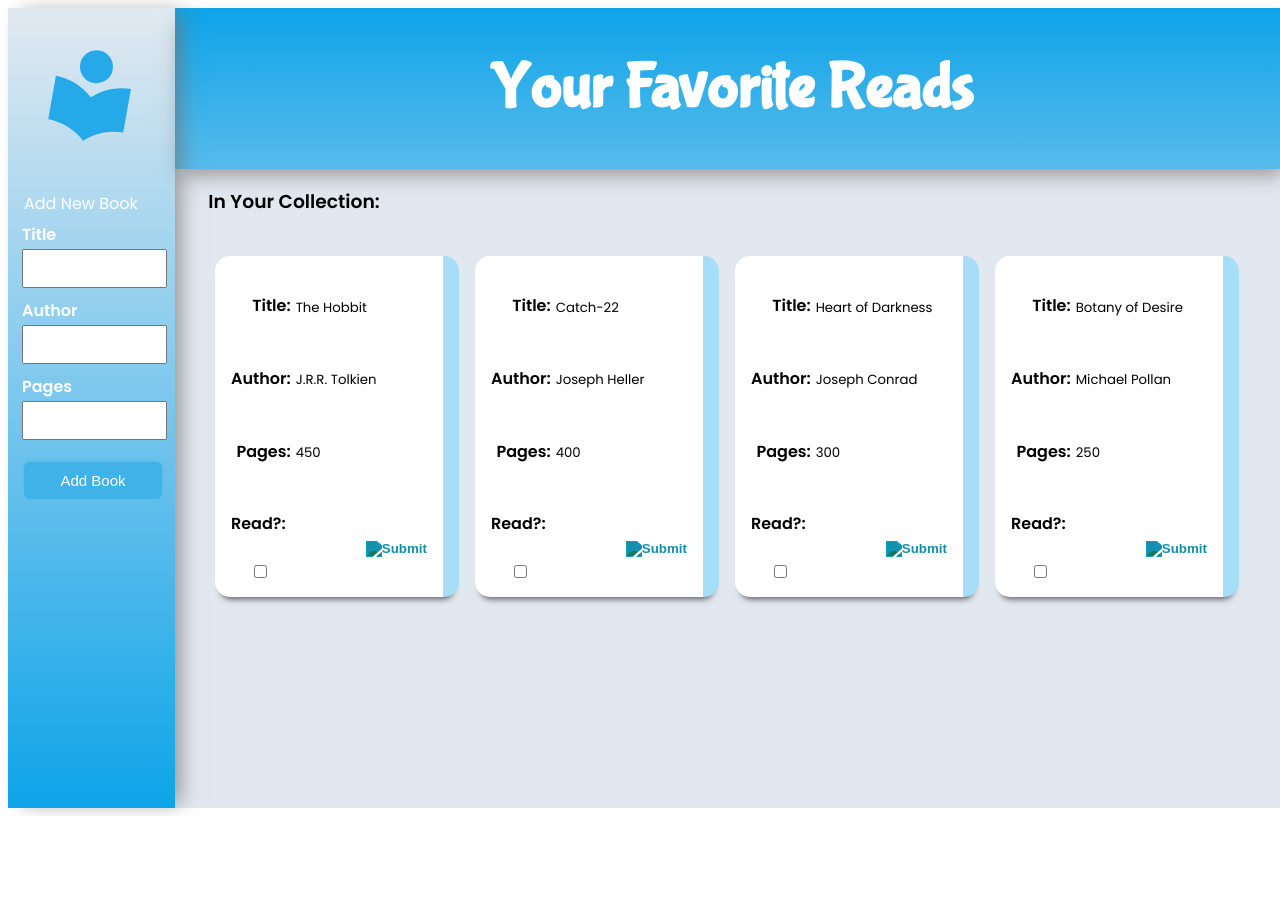
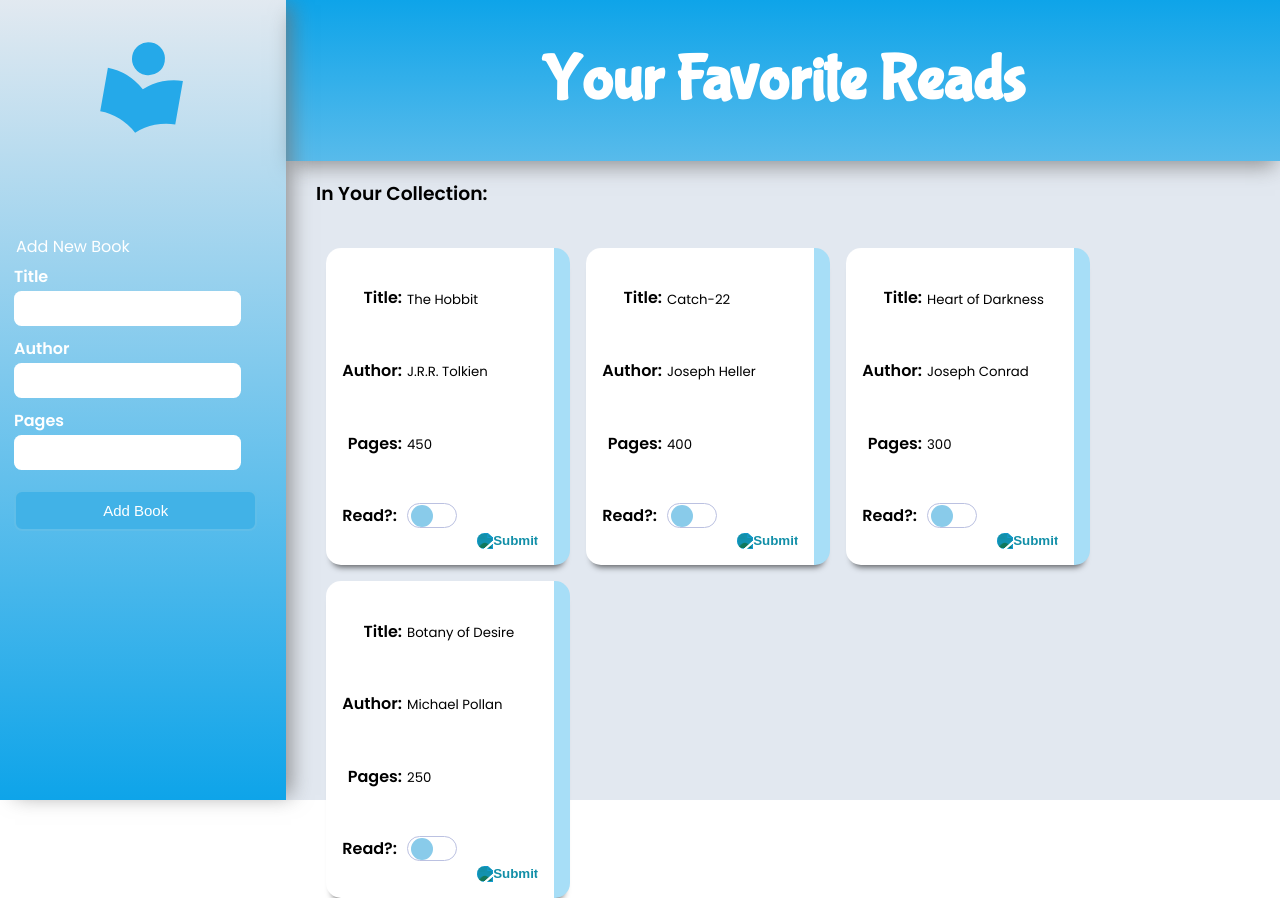
Before and after one commit to JustWaveThings/library, a plain HTML site: page index.html in a window 1280 px wide. Before the commit the page ends 816 px from the top, so only its background shows below. Drawn offline with Linux system fonts and the light colour scheme.

Commit message:
Adjust body, other css to improve site behavior when collapsed

```diff
--- a/style.css
+++ b/style.css
@@ -1,4 +1,12 @@
 @import url('https://fonts.googleapis.com/css2?family=Bubblegum+Sans&family=Poppins:wght@100;300;400;600&display=swap');
+
+
+
+
+body{
+    margin: 0;
+    padding: 0;
+}
 
 label,
 form-control input,
@@ -22,6 +30,7 @@ p,
 }
 
 
+
 input,
 select,
 label,
@@ -29,6 +38,8 @@ label,
     font-weight: 600;
     color: white;
     max-width: 85%;
+    border-radius: 1ch;
+    border: #0ea4e9;
 }
 
 legend {
@@ -72,10 +83,11 @@ p.tag-text {
     grid-template-columns: 1fr;
     grid-template-rows: 1fr;
     box-shadow: 0 10px 20px -5px rgba(115, 115, 115, 0.75);
+    min-width:  max-content;
 }
 .sidebar {
     grid-area: 1 / 1 / 4 / 2;
-
+    min-width: max-content;
     background-image: linear-gradient(#e1edf23f,#0ea4e9);
 
     display: grid;
@@ -105,6 +117,8 @@ p.tag-text {
     justify-self: center;
     color: white;
     font-size: 4rem;
+    padding-left: 10px;
+    padding-right: 10px;
 }
 
 .main {
@@ -125,6 +139,7 @@ p.tag-text {
     display: flex;
     flex-wrap: wrap;
     gap: 1rem;
+    min-width: min-content;
 
 }
 
@@ -283,7 +298,7 @@ fieldset {
 
 /* read toggle button  */
 
-.toggle-button {
+ .checkbox {
     grid-row: 4/5;
     grid-column: 2/3;
     justify-self: left;
@@ -309,29 +324,27 @@ fieldset {
     transition: all 0.3s cubic-bezier(1, 0.85, 0.32, 1.2);
 }
 
-.toggle-button::after {
+.checkbox::after {
     content: "";
 
     position: absolute;
     left: 3px;
     top: .5px;
-
-
     width: 22px;
     height: 22px;
     background-color: #89cbea;
     border-radius: 50%;
-
     transform: translateX(0);
-
     transition: all 0.6s cubic-bezier(0.2, 0.85, 0.32, 1.2);
 }
 
-.toggle-button:checked::after {
+.checkbox:checked::after {
+    content: "";
     transform: translateX(calc(100% + 1.2px));
-    background-color: #fff;
+    background-color: rgb(255, 255, 255);
 }
 
-.toggle-button:checked {
+.checkbox:checked {
+        content: "";
         background-color: #89cbea;
 }
```
